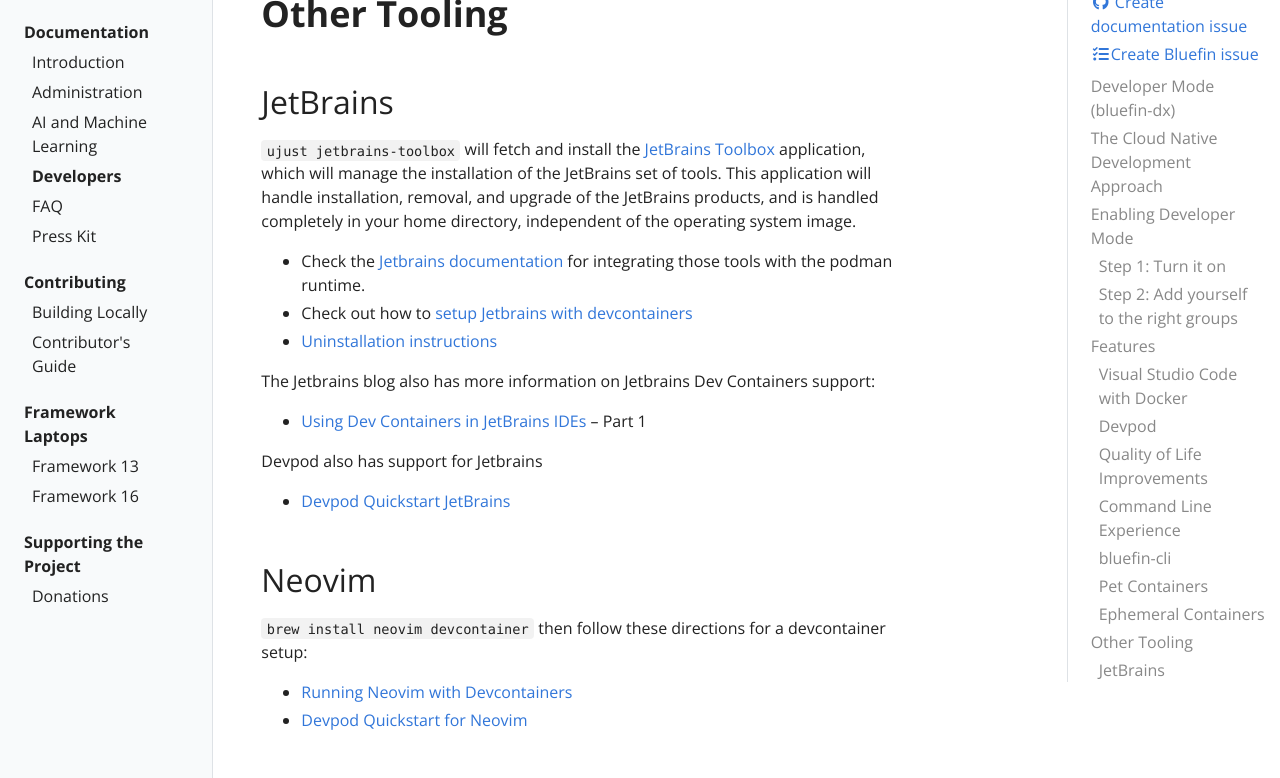
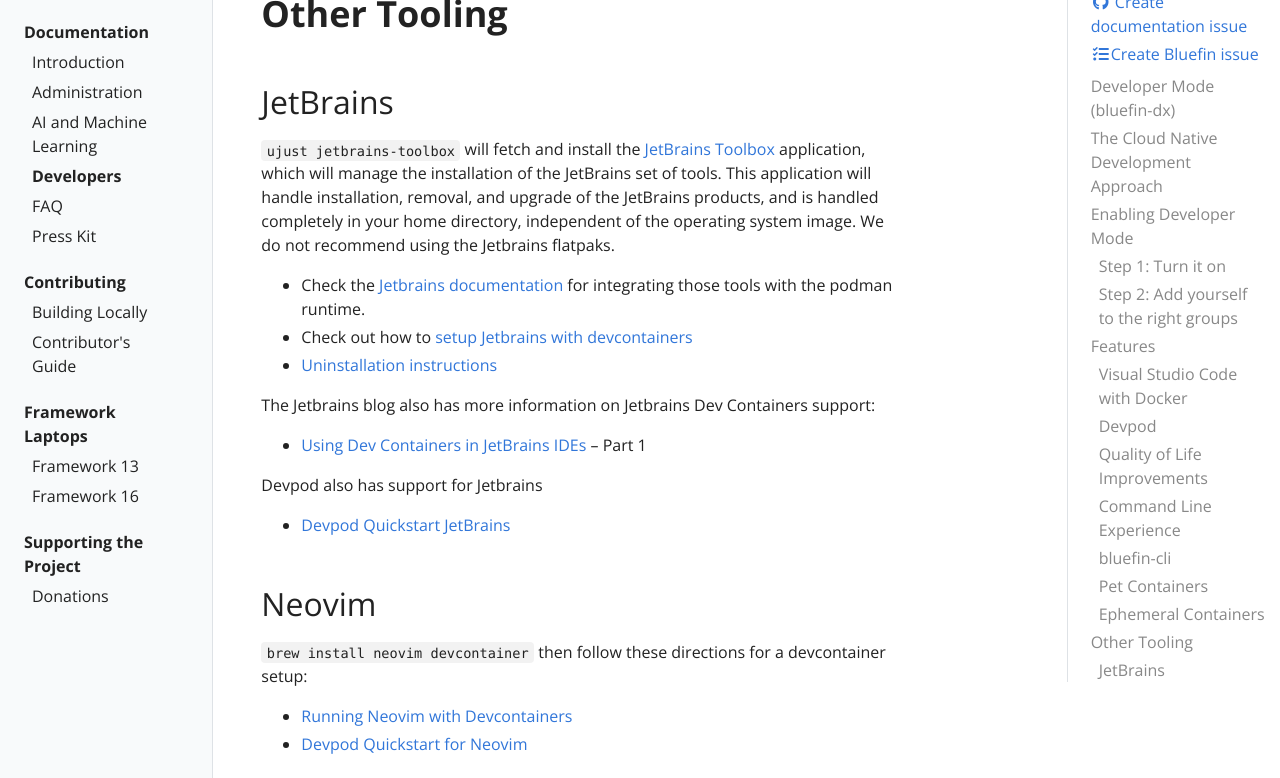
Before and after one commit to ublue-os/bluefin-docs, a Jekyll site: the page built from _docs/bluefin-dx.md, in a window 1280 px wide and 900 px high, scrolled down 6412 px, cut to the strip 122-900 px from the top of the window. Built offline with Jekyll 4.4.1, drawn with Linux system fonts in a browser that asks for light colours.

Commit message:
Update bluefin-dx.md

```diff
--- a/_docs/bluefin-dx.md
+++ b/_docs/bluefin-dx.md
@@ -134,7 +134,7 @@
 
 ## JetBrains
 
-`ujust jetbrains-toolbox` will fetch and install the [JetBrains Toolbox](https://www.jetbrains.com/toolbox-app) application, which will manage the installation of the JetBrains set of tools. This application will handle installation, removal, and upgrade of the JetBrains products, and is handled completely in your home directory, independent of the operating system image.
+`ujust jetbrains-toolbox` will fetch and install the [JetBrains Toolbox](https://www.jetbrains.com/toolbox-app) application, which will manage the installation of the JetBrains set of tools. This application will handle installation, removal, and upgrade of the JetBrains products, and is handled completely in your home directory, independent of the operating system image. We do not recommend using the Jetbrains flatpaks.
 
 - Check the [Jetbrains documentation](https://www.jetbrains.com/help/idea/podman.html) for integrating those tools with the podman runtime.
 - Check out how to [setup Jetbrains with devcontainers](https://www.jetbrains.com/help/idea/connect-to-devcontainer.html)
```
